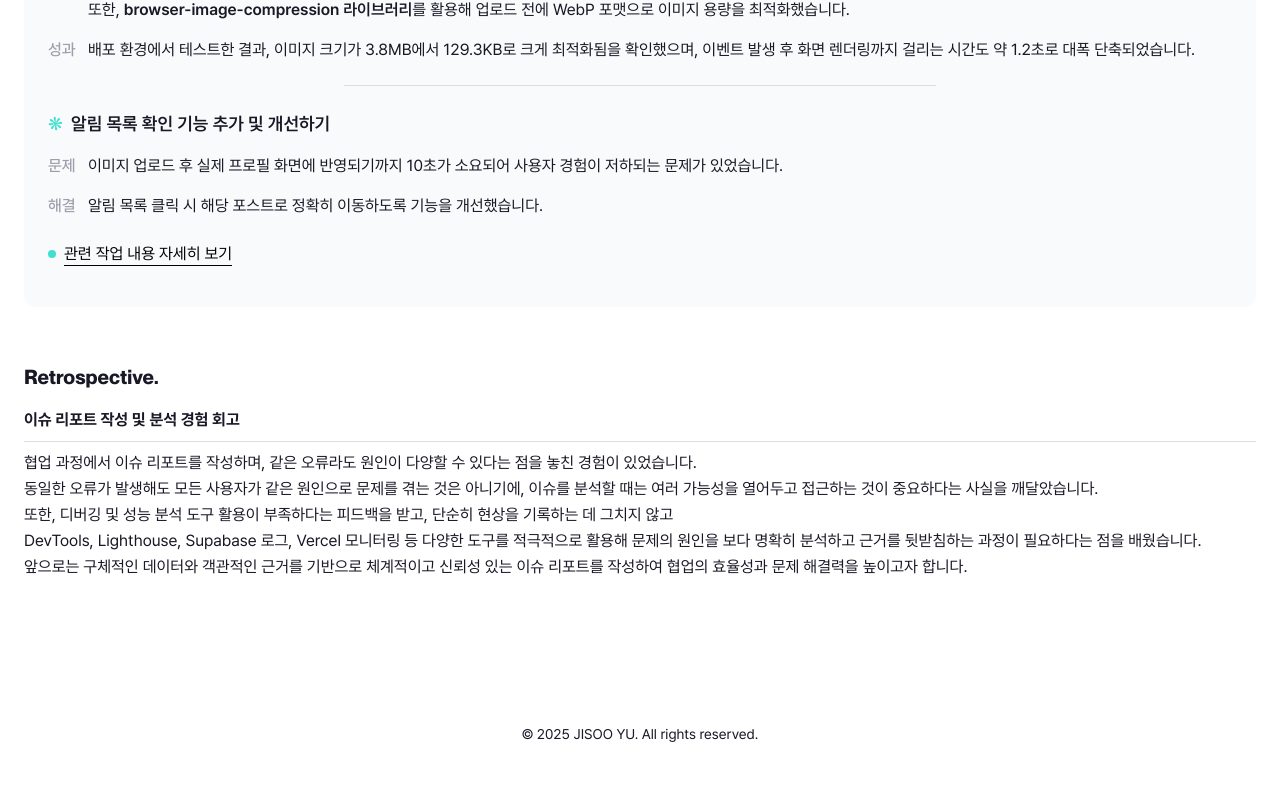
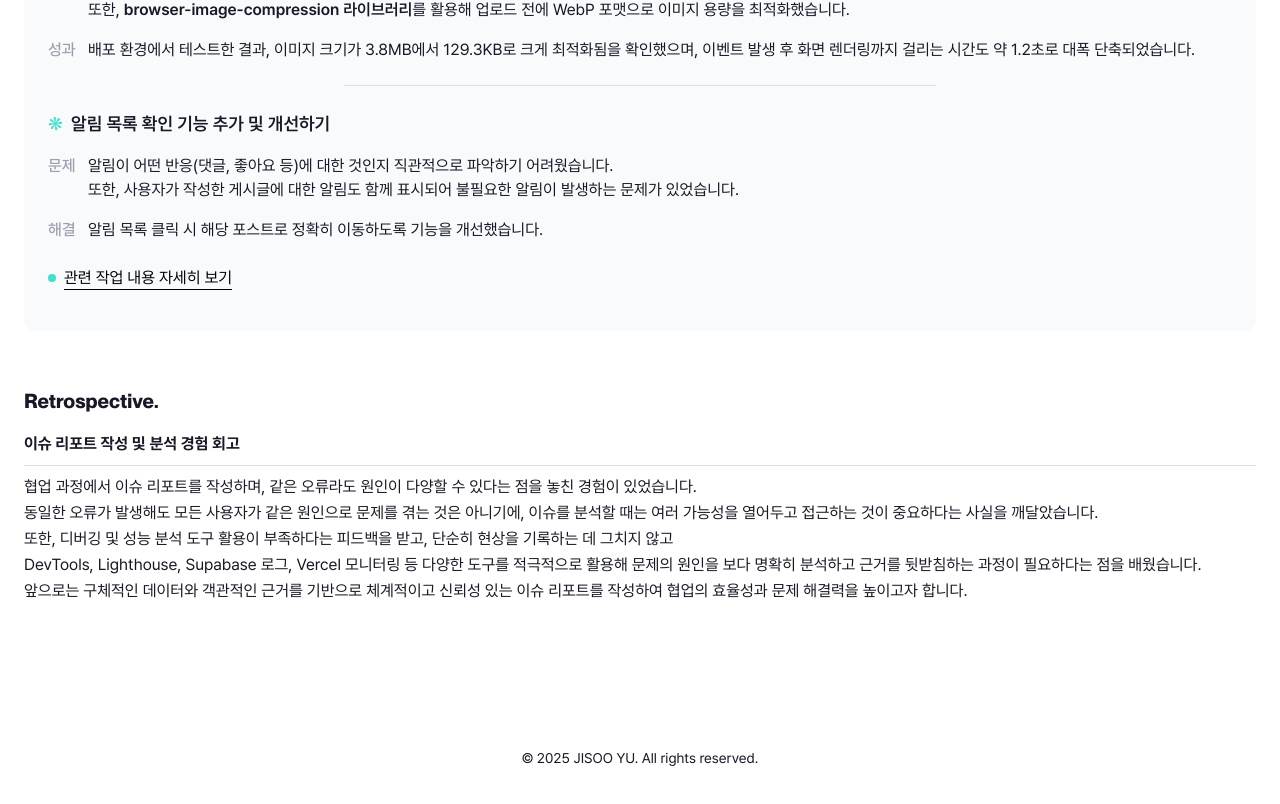
Before and after one commit to yujsoo/portfolio, a React (Vite) app: page /project/xab in a window 1280 px wide. Shown: the part 2014-2818 px from the top of the page. Built offline with nearby package versions, Linux system fonts and the light colour scheme.

Commit message:
fix: fix typo

```diff
--- a/src/pages/ProjectXAB.tsx
+++ b/src/pages/ProjectXAB.tsx
@@ -212,8 +212,10 @@ function ProjectXAB() {
                     문제
                   </strong>
                   <p className="ml-10">
-                    이미지 업로드 후 실제 프로필 화면에 반영되기까지 10초가
-                    소요되어 사용자 경험이 저하되는 문제가 있었습니다.
+                    알림이 어떤 반응(댓글, 좋아요 등)에 대한 것인지 직관적으로
+                    파악하기 어려웠습니다. <br />
+                    또한, 사용자가 작성한 게시글에 대한 알림도 함께 표시되어
+                    불필요한 알림이 발생하는 문제가 있었습니다.
                   </p>
                 </li>
                 <li className="mb-4">
```
